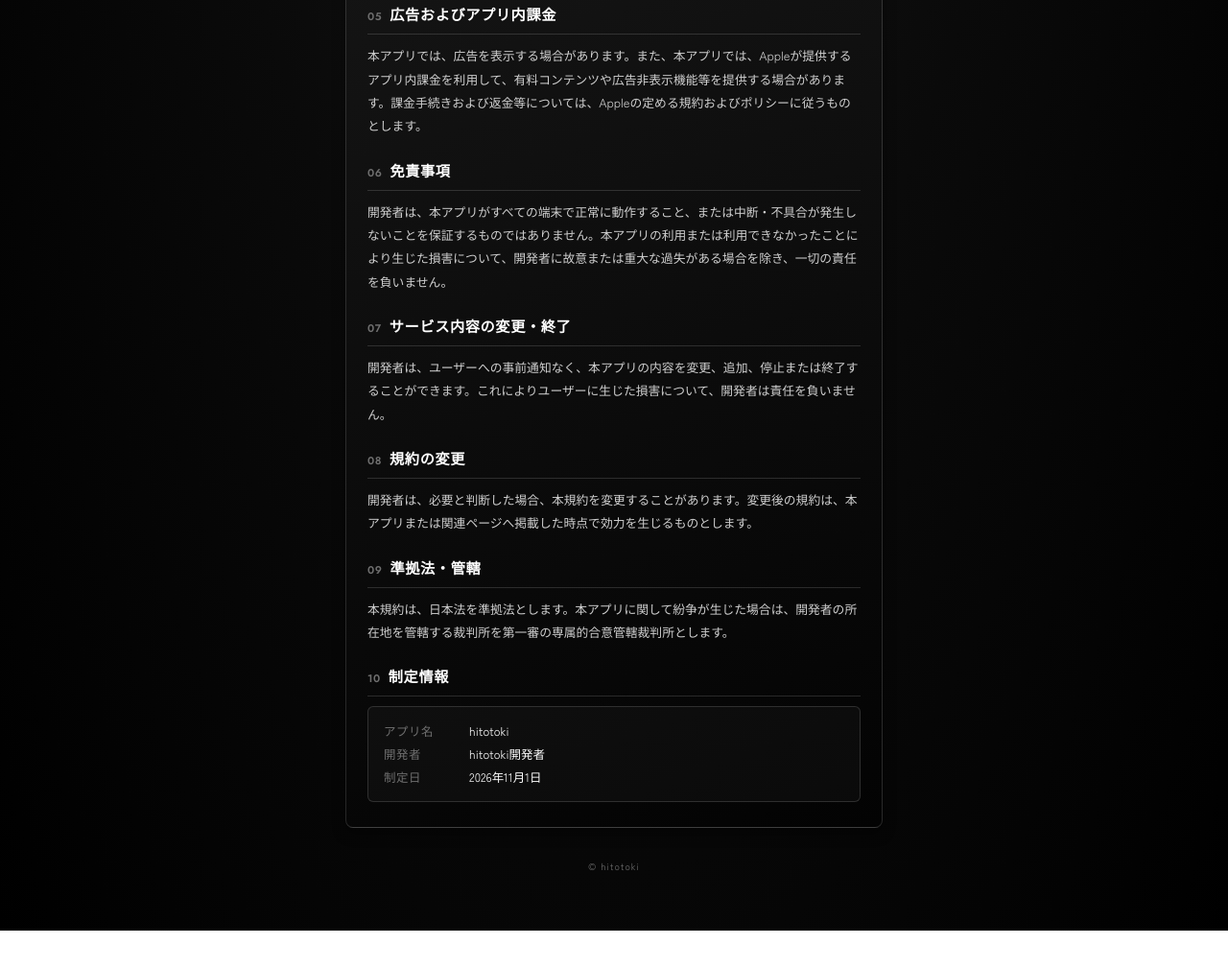
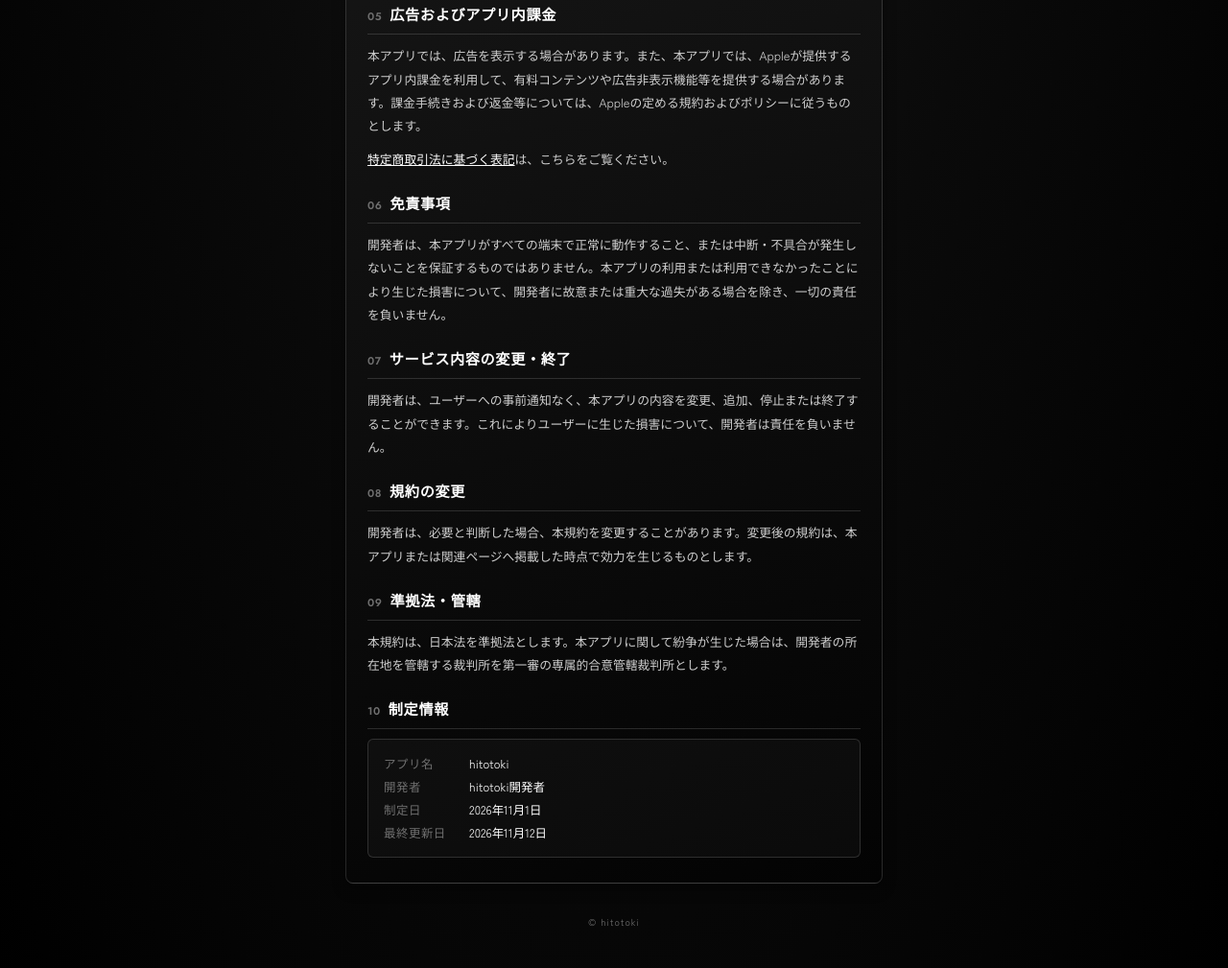
Before and after one commit to hitotokiinterior-code/hitotoki_perfect, a website: page terms.html in a window 1280 px wide. Shown: the part 899-1908 px from the top of the page at 96% size. Before the commit the page ends 1869 px from the top, so only its background shows below. Drawn offline with Linux system fonts and the light colour scheme; a web font is replaced by a local one.

Commit message:
Add files via upload

```diff
--- a/terms.html
+++ b/terms.html
@@ -163,6 +163,8 @@
     color:#fff;
   }
 
+  section p a{ color:#fff; }
+
   footer{
     text-align:center;
     font-size:0.62rem;
@@ -220,6 +222,7 @@
     <section>
       <h2><span class="num">05</span>広告およびアプリ内課金</h2>
       <p>本アプリでは、広告を表示する場合があります。また、本アプリでは、Appleが提供するアプリ内課金を利用して、有料コンテンツや広告非表示機能等を提供する場合があります。課金手続きおよび返金等については、Appleの定める規約およびポリシーに従うものとします。</p>
+      <p><a href="tokushoho.html">特定商取引法に基づく表記</a>は、こちらをご覧ください。</p>
     </section>
 
     <section>
@@ -248,6 +251,7 @@
         <div class="row"><span class="label">アプリ名</span><span class="value">hitotoki</span></div>
         <div class="row"><span class="label">開発者</span><span class="value">hitotoki開発者</span></div>
         <div class="row"><span class="label">制定日</span><span class="value">2026年11月1日</span></div>
+        <div class="row"><span class="label">最終更新日</span><span class="value">2026年11月12日</span></div>
       </div>
     </section>
 
```
